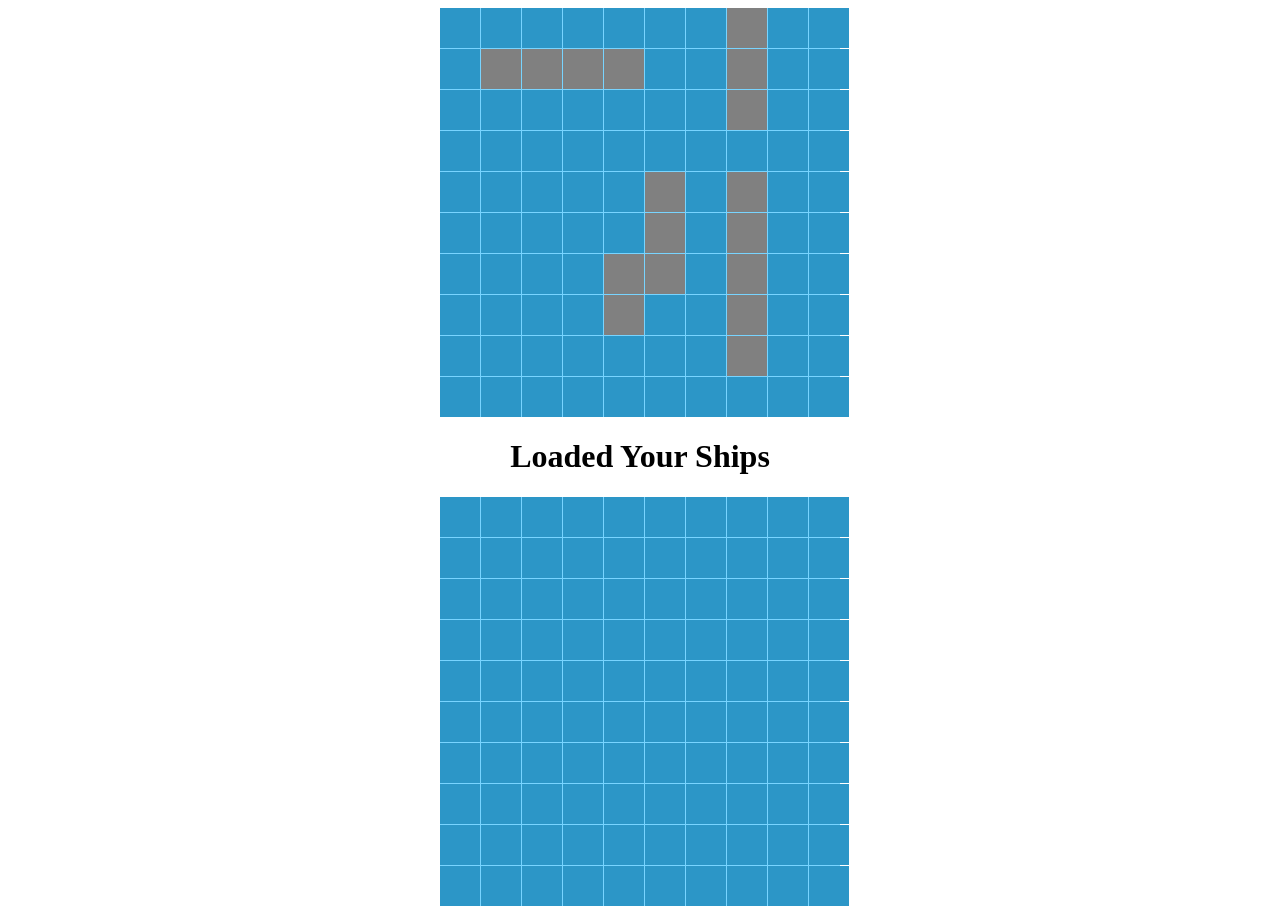
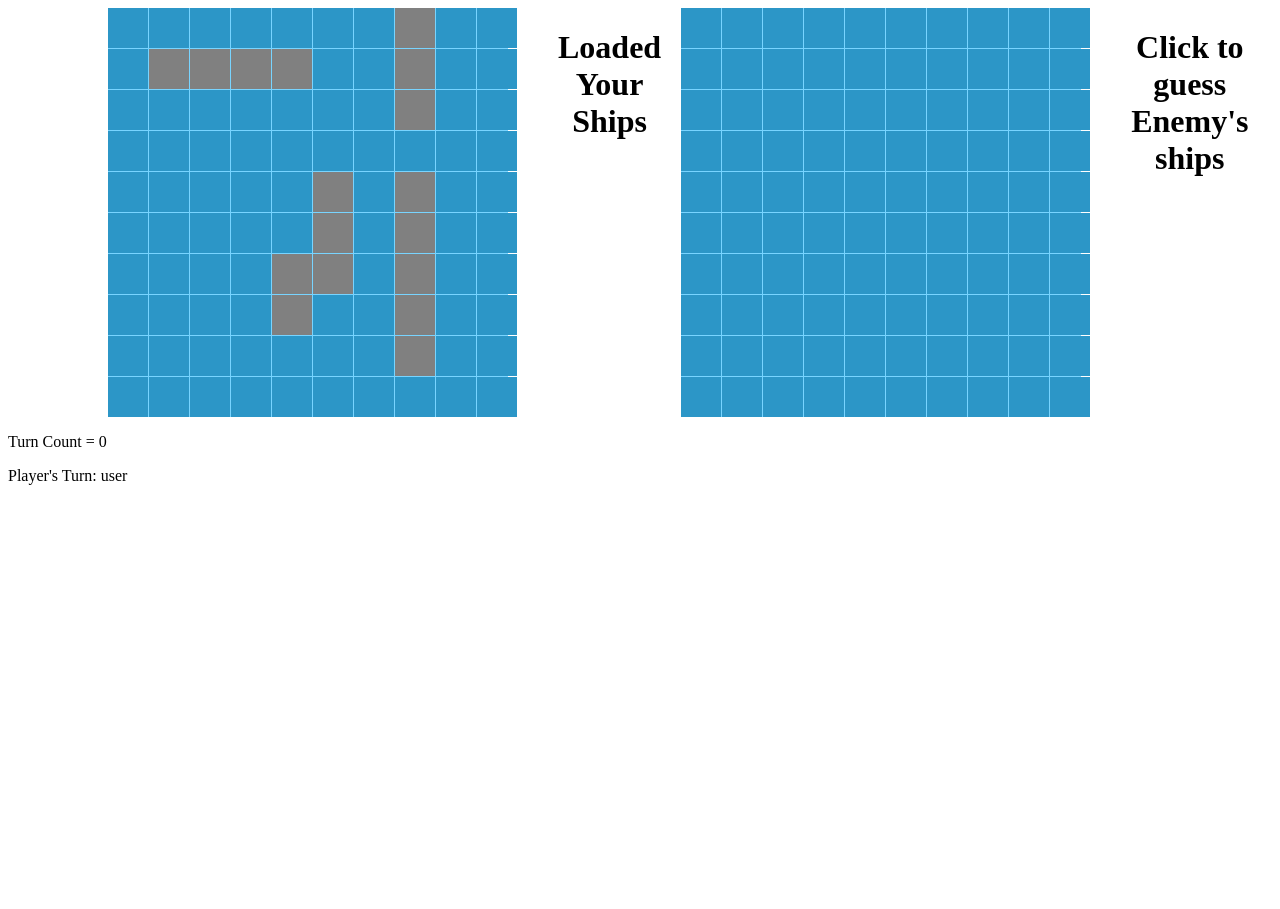
Before and after one commit to peytontan/ga-seif-project-1, a website with bundled scripts: page index.html in a window 1280 px wide. Shown: the top 909 px of the page. After the commit the page ends 800 px from the top, so only its background shows below. Built offline with nearby package versions, Linux system fonts and the light colour scheme.

Commit message:
used flexbox

```diff
--- a/style.css
+++ b/style.css
@@ -1,3 +1,41 @@
+.container {
+  display:flex;
+  width:400px;
+  margin-left: 100px;
+}
+
+.userBoard {
+  flex: 1;
+  display: grid;
+  grid-template-columns: repeat(10, 1fr);
+  grid-gap: 1px;
+  /* width: 400px;
+  height: 400px; */
+  margin: 0 auto;
+  background-color: #78d4ff;
+}
+
+
+.boardToClick {
+  flex: 1;
+  display: grid;
+  grid-template-columns: repeat(10, 1fr);
+  grid-gap: 1px;
+  /* width: 400px;
+  height: 400px; */
+  margin: 0 auto;
+  background-color: #78d4ff;;
+  margin-right: 20px;
+}
+
+
+
+/*.container {
+   display: flex; /*displays the container as a flex container
+  justify-content: space-between; /* aligns the items to opposite sides with space in between
+}*/
+
+
 .userBoard{
     display: grid;
     grid-template-columns: repeat(10, 1fr);
@@ -7,13 +45,22 @@
     background-color: #78d4ff;
   }
 
-.grid {
-width: 40px;
-height: 40px;
-display: flex;
-justify-content: center;
-align-items: center;
-background-color: #2c96c7;
+.boardToClick{
+  display: grid;
+  grid-template-columns: repeat(10, 1fr);
+  grid-gap: 1px;
+  width: 400px;
+  margin: 0 auto;
+  background-color: #78d4ff;
+}
+
+.PC {
+  display: grid;
+  grid-template-columns: repeat(10, 1fr);
+  grid-gap: 1px;
+  width: 400px;
+  margin: 0 auto;
+  background-color: #78d4ff;
 }
 
 .userGrid {
@@ -45,34 +92,21 @@ background-color: #2c96c7;
     caret-color: transparent;
     }
 
-.boardToClick{
-    display: grid;
-    grid-template-columns: repeat(10, 1fr);
-    grid-gap: 1px;
-    width: 400px;
-    margin: 0 auto;
-    background-color: #78d4ff;
-  }
-
-.PC{
-    display: grid;
-    grid-template-columns: repeat(10, 1fr);
-    grid-gap: 1px;
-    width: 400px;
-    height:400px;
-    margin: 0 auto;
-    background-color: #78d4ff;
-  }
-
-
 
 h1{
-    text-align: center;
+  text-align: center;
+  margin-left: 50px;
+  margin-right: 20px;
 }
 
-.shipsForUser{
-    width:500px;
-    height:100px;
-    background-color: #78d4ff;
-    display: flex;
-}
+/* .container h1{
+    text-align: center;
+     position: absolute;
+    top: 0;
+    left: 0;
+ } */
+
+/* .container {
+  display: inline-block;
+  position: relative;
+} */
```
